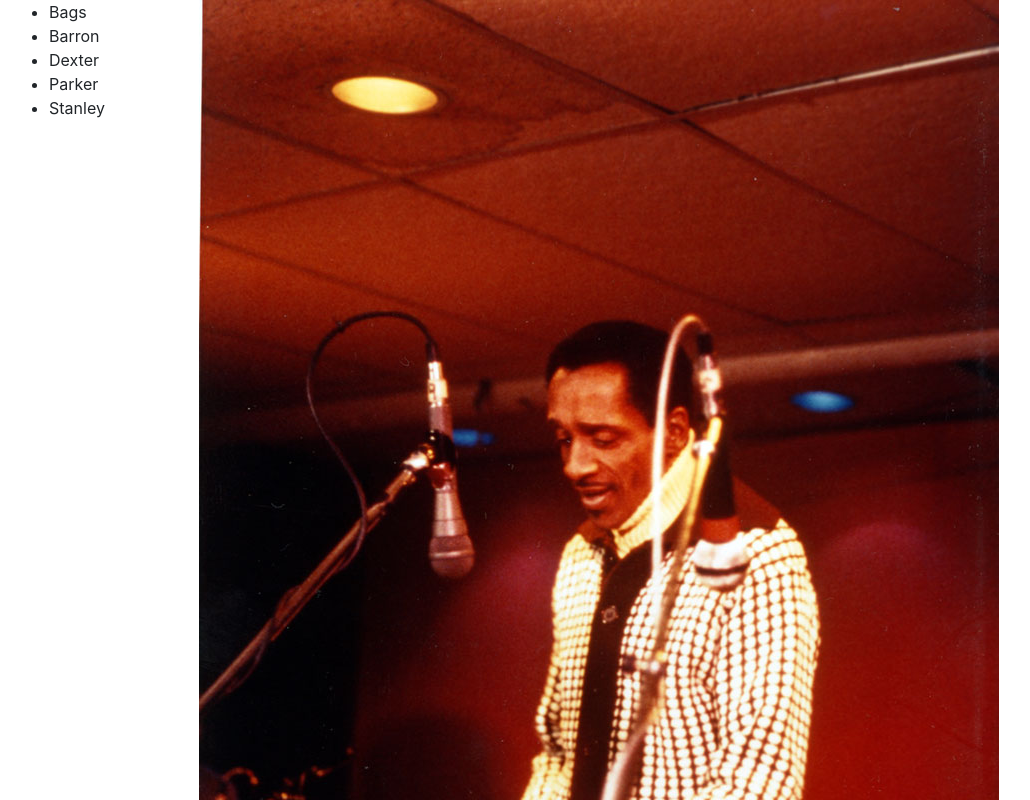
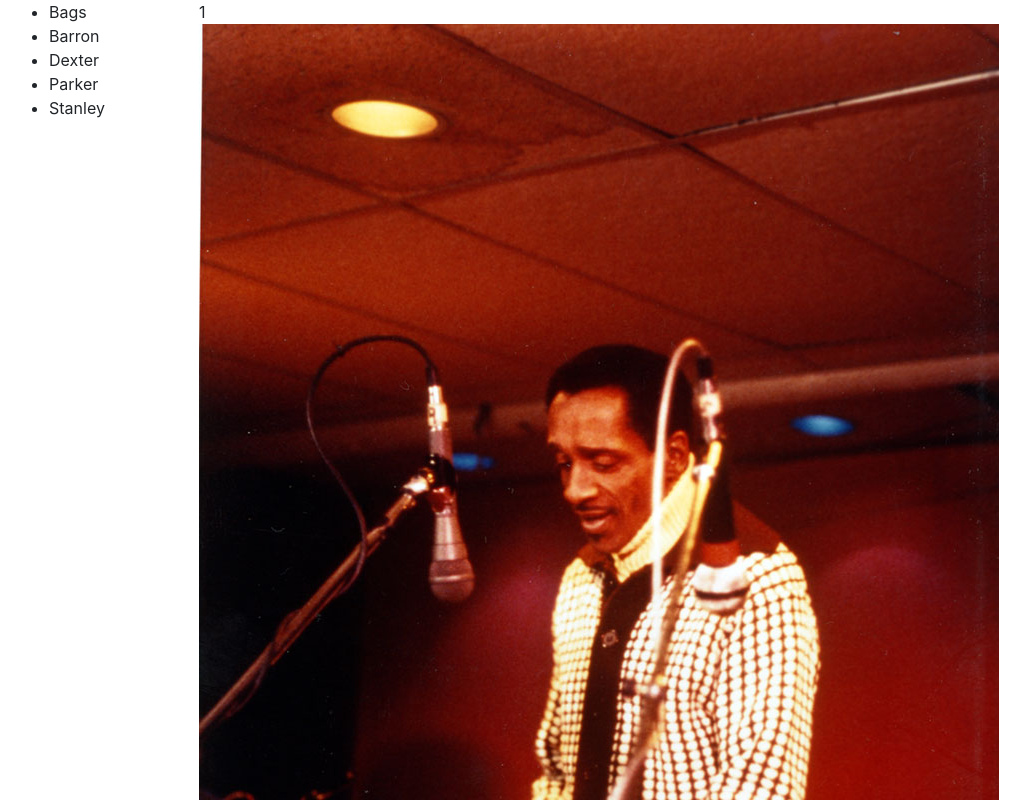
Before and after one commit to tstrain199/frontend-nanodegree-cat-clicker, a plain HTML site: page 5.5/index.html in a window 1280 px wide. Both pictures are taken after a click on the item "Bags". Shown: the top 800 px of the page, without its empty margins (76-1106 px from the left). Drawn offline with nearby package versions, Linux system fonts and the light colour scheme.

Commit message:
Added counter

```diff
--- a/5.5/index.html
+++ b/5.5/index.html
@@ -18,7 +18,9 @@
           <ul id="myList" class="list">
           </ul>
         </div>
-        <div class="col-10"></div>
+        <div class="col-10">
+          <div class="counter"></div>
+        </div>
     <script src="https://code.jquery.com/jquery-3.2.1.slim.min.js" integrity="sha384-KJ3o2DKtIkvYIK3UENzmM7KCkRr/rE9/Qpg6aAZGJwFDMVNA/GpGFF93hXpG5KkN" crossorigin="anonymous"></script>
     <script src="https://cdnjs.cloudflare.com/ajax/libs/popper.js/1.11.0/umd/popper.min.js" integrity="sha384-b/U6ypiBEHpOf/4+1nzFpr53nxSS+GLCkfwBdFNTxtclqqenISfwAzpKaMNFNmj4" crossorigin="anonymous"></script>
     <script src="https://maxcdn.bootstrapcdn.com/bootstrap/4.0.0-beta/js/bootstrap.min.js" integrity="sha384-h0AbiXch4ZDo7tp9hKZ4TsHbi047NrKGLO3SEJAg45jXxnGIfYzk4Si90RDIqNm1" crossorigin="anonymous"></script>
--- a/5.5/js/awesome.js
+++ b/5.5/js/awesome.js
@@ -4,6 +4,7 @@
 // document.body.style.background="white";
 
 var nums = [1,2,3,4,5];
+var clicks = [0,0,0,0,0];
 var cats = ["Bags", "Barron", "Dexter", "Parker", "Stanley"];
 var pics = ["img/bags.jpg", "img/barron.jpg", "img/dexter.jpg", "img/parker.jpg", "img/stanley.jpg"];
 
@@ -12,6 +13,7 @@ $(".col-10").append('<image src="' + pics[0] +'">');
 for (i = 0; i < cats.length; i++) {
   var cat = cats[i];
   var pic = pics[i];
+  var click = clicks[i];
   //var elem = $(".list").append('<li>' + cat + '</li>');
   var x = document.createElement("LI");
   var t = document.createTextNode(cat);
@@ -19,11 +21,13 @@ for (i = 0; i < cats.length; i++) {
   document.getElementById("myList").appendChild(x);
 
   //elem.on('click',(function(j){
-  x.addEventListener('click', (function(picCopy) {
+  x.addEventListener('click', (function(picCopy, clickCopy) {
      return function() {
        var src = $(this).attr('src');
        $('.col-10 img').attr('src', picCopy);
-       console.log(picCopy);
+       clickCopy +=1;
+       $('.counter').text(clickCopy);
+       console.log(clickCopy);
      };
-  })(pic));
+  })(pic, click));
 };
```
